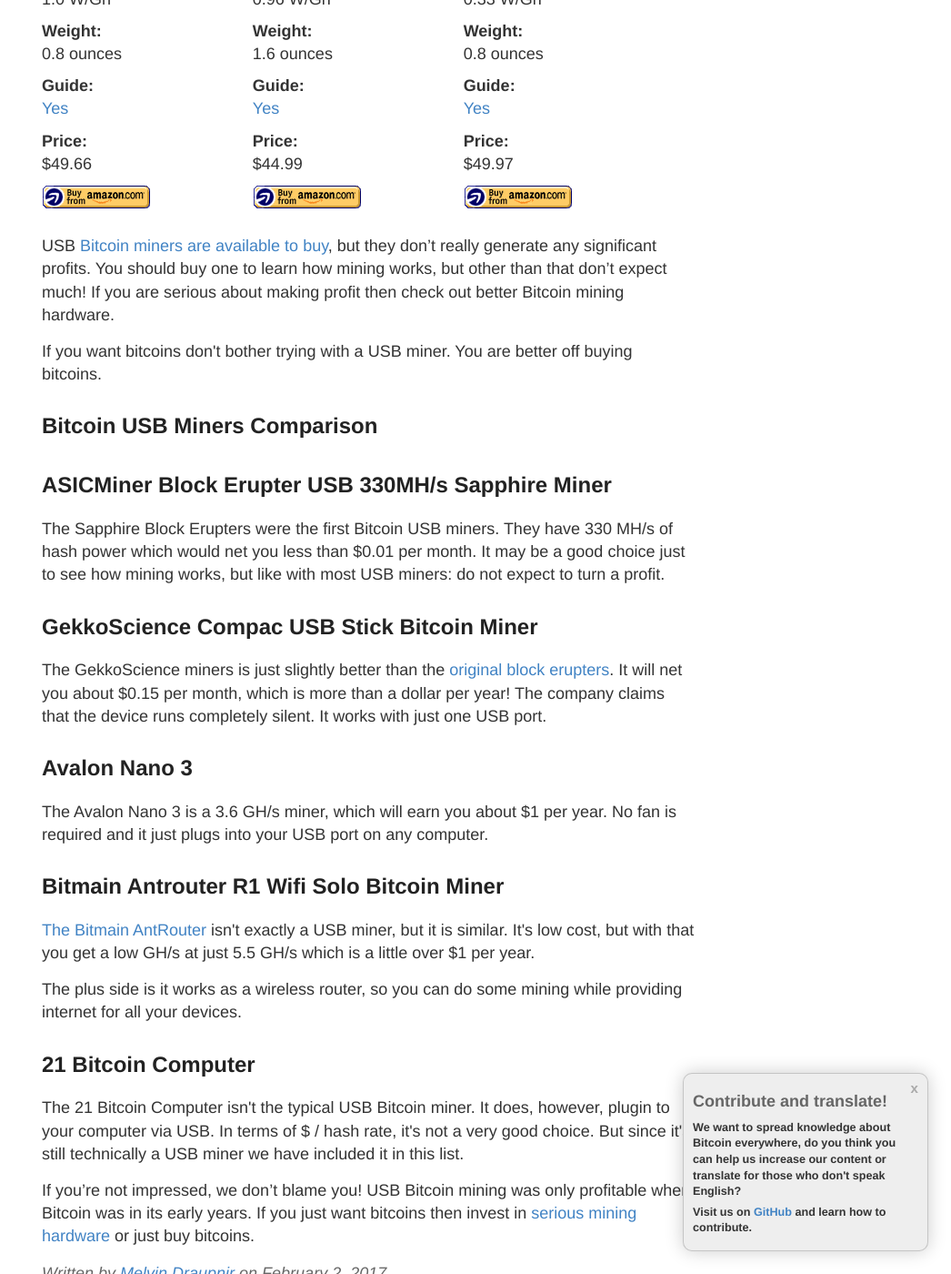
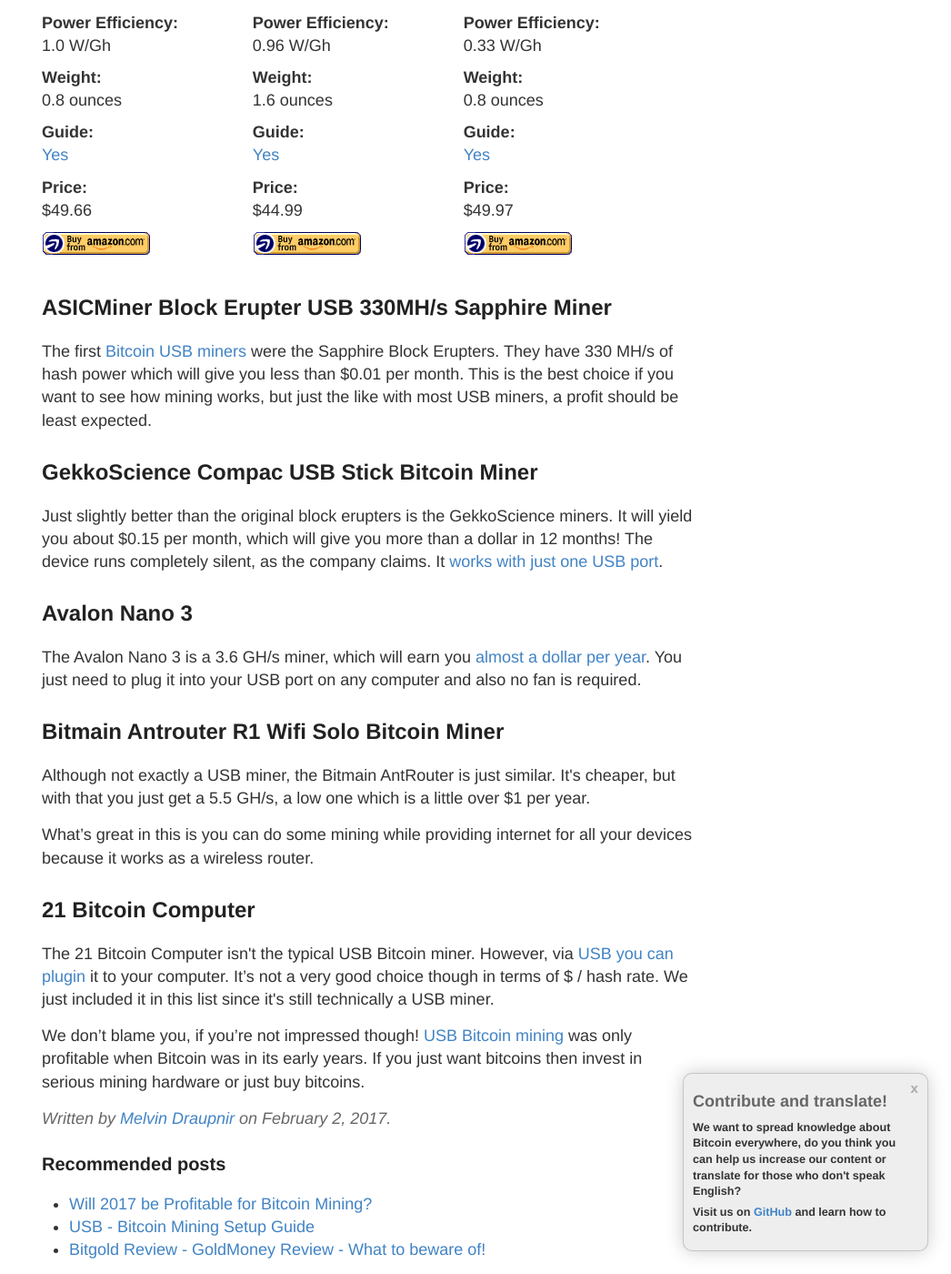
Before and after one commit to vesk4000/bm, a Jekyll site: the page built from _posts/2017-02-02-usb-bitcoin-miners-bitcoin-mining.md, in a window 1280 px wide and 1400 px high, scrolled down 763 px. Shown: the whole window at 91% size, without its empty margins (234-1280 px from the left). Built offline with Jekyll 4.4.1, drawn with Linux system fonts in a browser that asks for light colours; nearby versions of some CDN libraries; comment, search, counter and statistics services are not loaded; some of the changed text lies outside the part shown.

Commit message:
Update 2017-02-02-usb-bitcoin-miners-bitcoin-mining.md

```diff
--- a/_posts/2017-02-02-usb-bitcoin-miners-bitcoin-mining.md
+++ b/_posts/2017-02-02-usb-bitcoin-miners-bitcoin-mining.md
@@ -1,7 +1,7 @@
 ---
 layout: post
-title: USB Bitcoin Miners - Bitcoin Mining
-description: USB Bitcoin Miners - Bitcoin Mining
+title: Five USB Bitcoin Miners in Comparison- Bitcoin Mining
+description: Five USB Bitcoin Miners in Comparison- Bitcoin Mining
 author: Melvin Draupnir
 authorurl: https://www.weusecoins.com/melvin-draupnir/
 published: true
@@ -19,38 +19,26 @@ published: true
 {% endfor %}
 </div>
 
+<h2>ASICMiner Block Erupter USB 330MH/s Sapphire Miner</h2>
 
-<p>USB <a href="/what-is-dogecoin-mining/">Bitcoin miners are available to buy</a>, but they don’t really generate any significant profits. You should buy one to learn how mining works, but other than that don’t expect much! If you are serious about making profit then check out better Bitcoin mining hardware.</p>
+<p>The first <a href="/what-is-dogecoin-mining/">Bitcoin USB miners</a> were the Sapphire Block Erupters. They have 330 MH/s of hash power which will give you less than $0.01 per month. This is the best choice if you want to see how mining works, but just the like with most USB miners, a profit should be least expected.</p>
 
-<p>If you want bitcoins don't bother trying with a USB miner. You are better off buying bitcoins.</p>
+<h2>GekkoScience Compac USB Stick Bitcoin Miner</h2>
 
-<h2>Bitcoin USB Miners Comparison</h2>
-
-<p><h2>ASICMiner Block Erupter USB 330MH/s Sapphire Miner</h2></p>
-
-
-<p>The Sapphire Block Erupters were the first Bitcoin USB miners. They have 330 MH/s of hash power which would net you less than $0.01 per month. It may be a good choice just to see how mining works, but like with most USB miners: do not expect to turn a profit.</p>
-
-<p><h2>GekkoScience Compac USB Stick Bitcoin Miner</h2></p>
-
-
-<p>The GekkoScience miners is just slightly better than the <a href="/what-is-litecoin-mining/">original block erupters</a>. It will net you about $0.15 per month, which is more than a dollar per year! The company claims that the device runs completely silent. It works with just one USB port.</p>
+<p>Just slightly better than the original block erupters is the GekkoScience miners. It will yield you about $0.15 per month, which will give you more than a dollar in 12 months! The device runs completely silent, as the company claims. It <a href="/what-is-litecoin-mining/">works with just one USB port</a>.</p>
 
 <h2>Avalon Nano 3</h2>
 
-
-<p>The Avalon Nano 3 is a 3.6 GH/s miner, which will earn you about $1 per year. No fan is required and it just plugs into your USB port on any computer.</p>
+<p>The Avalon Nano 3 is a 3.6 GH/s miner, which will earn you <a href="/bitcoin-mining-for-beginners-how-to-mine-bitcoins/">almost a dollar per year</a>. You just need to plug it into your USB port on any computer and also no fan is required.</p>
 
 <h2>Bitmain Antrouter R1 Wifi Solo Bitcoin Miner</h2>
 
+<p>Although not exactly a USB miner, the Bitmain AntRouter is just similar. It's cheaper, but with that you just get a 5.5 GH/s, a low one which is a little over $1 per year.</p>
 
-<p><a href="/bitcoin-mining-for-beginners-how-to-mine-bitcoins/">The Bitmain AntRouter</a> isn't exactly a USB miner, but it is similar. It's low cost, but with that you get a low GH/s at just 5.5 GH/s which is a little over $1 per year. </p>
-
-<p>The plus side is it works as a wireless router, so you can do some mining while providing internet for all your devices.</p>
+<p>What’s great in this is you can do some mining while providing internet for all your devices because it works as a wireless router.</p>
 
 <h2>21 Bitcoin Computer</h2>
 
+<p>The 21 Bitcoin Computer isn't the typical USB Bitcoin miner. However, via <a href="/what-is-bitcoin-mining-difficulty/">USB you can plugin</a> it to your computer. It’s not a very good choice though in terms of $ / hash rate. We just included it in this list since it's still technically a USB miner.</p>
 
-<p>The 21 Bitcoin Computer isn't the typical USB Bitcoin miner. It does, however, plugin to your computer via USB. In terms of $ / hash rate, it's not a very good choice. But since it's still technically a USB miner we have included it in this list.</p>
-
-<p>If you’re not impressed, we don’t blame you! USB Bitcoin mining was only profitable when Bitcoin was in its early years. If you just want bitcoins then invest in <a href="/what-is-bitcoin-mining-difficulty/">serious mining hardware</a> or just buy bitcoins.</p>
+<p>We don’t blame you, if you’re not impressed though! <a href="/what-is-bitcoin-mining-difficulty/">USB Bitcoin mining</a> was only profitable when Bitcoin was in its early years. If you just want bitcoins then invest in serious mining hardware or just buy bitcoins.</p>
```
